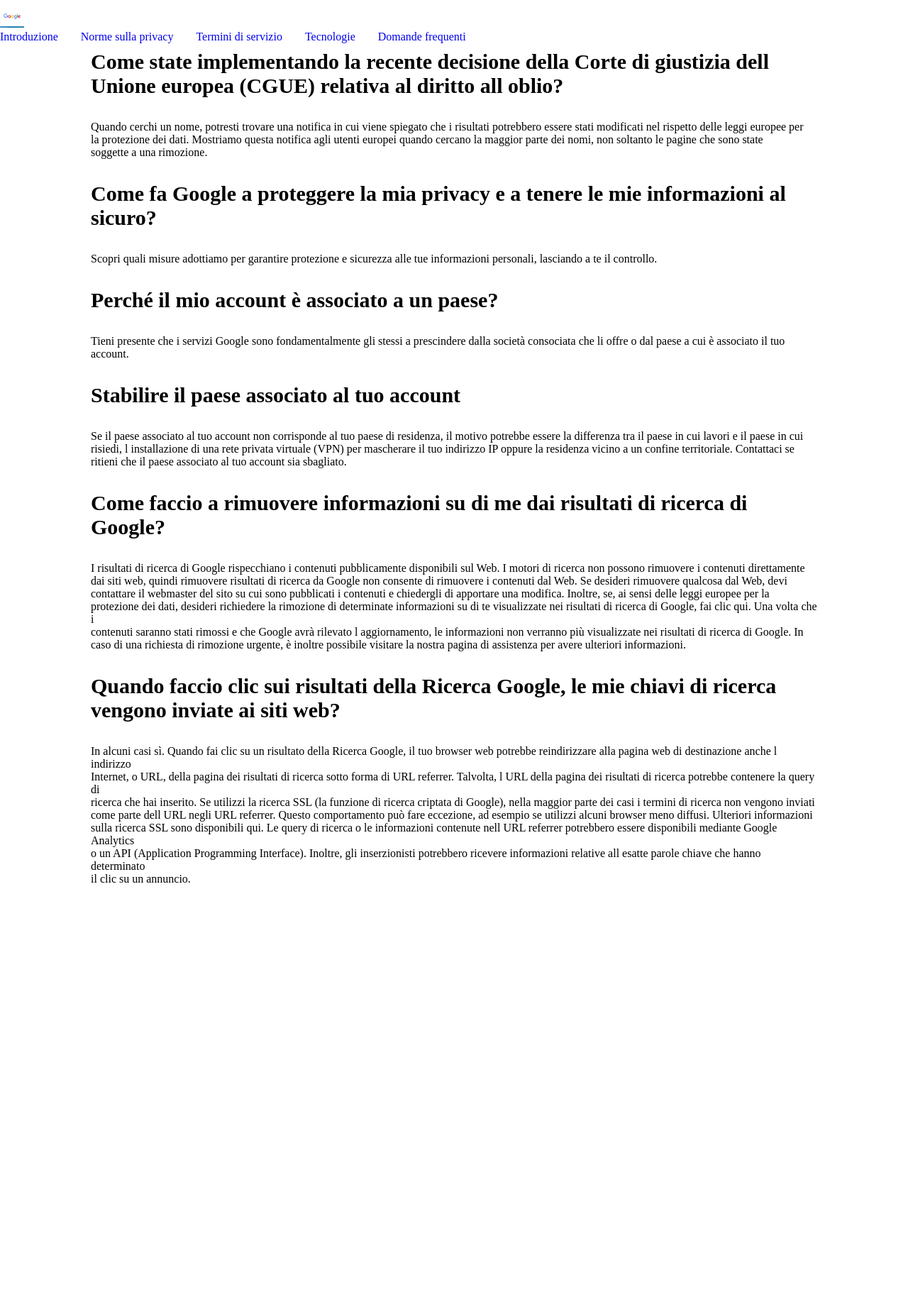
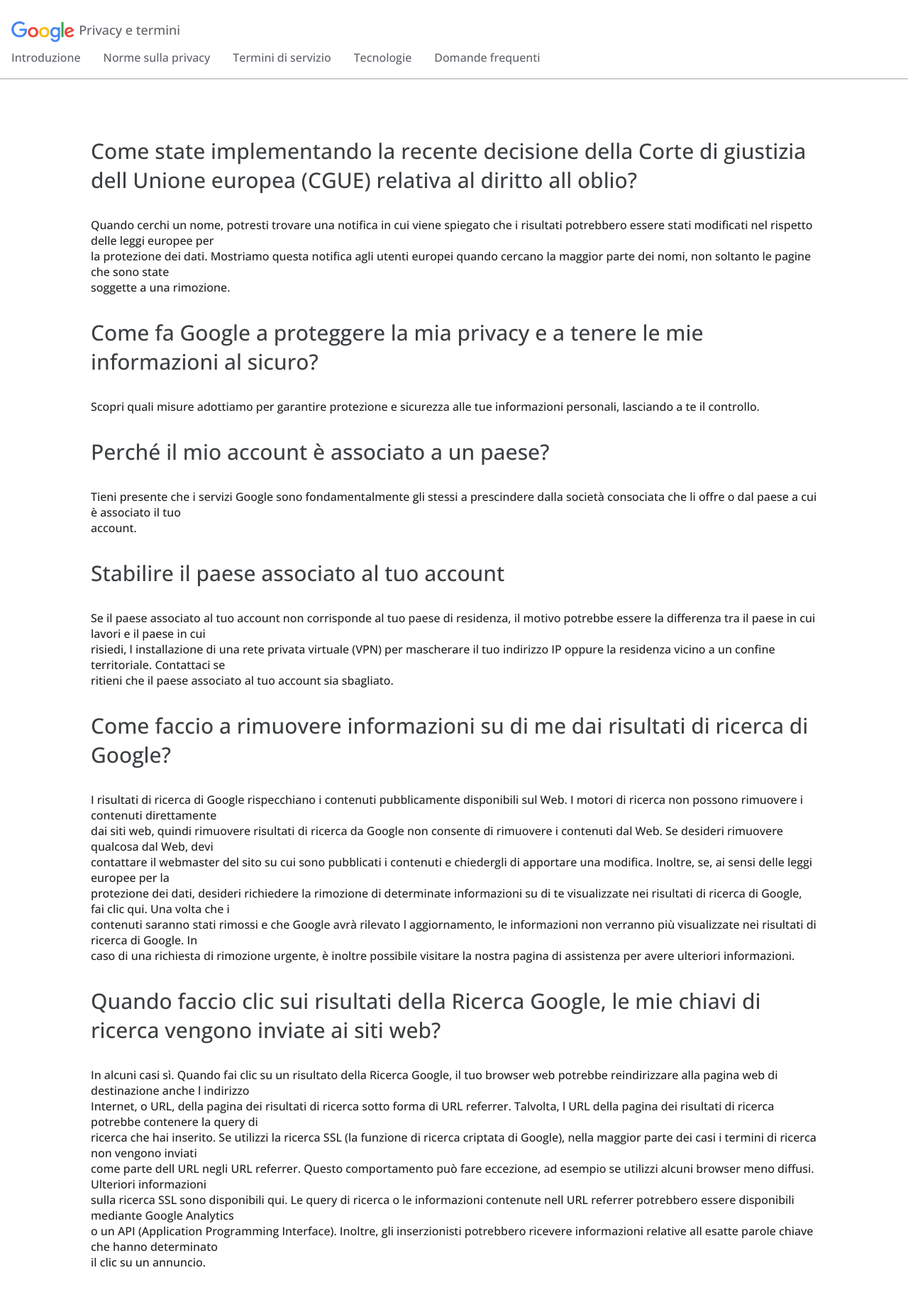
Before and after one commit to Sansone11/php-google-faq, a PHP site: page / in a window 1280 px wide. Shown: the whole page at 71% size. Before the commit the page ends 1244 px from the top, so only its background shows below. Run offline with PHP 8.4, Linux system fonts and the light colour scheme.

Commit message:
google-edit

```diff
--- a/index.php
+++ b/index.php
@@ -6,6 +6,7 @@
     <meta http-equiv="X-UA-Compatible" content="IE=edge">
     <meta name="viewport" content="width=device-width, initial-scale=1.0">
     <link rel="stylesheet" href="./style.css">
+    <link href="https://fonts.googleapis.com/css2?family=Open+Sans:ital,wght@0,500;1,400&display=swap" rel="stylesheet">
     <title>Google Faq</title>
 </head>
 
@@ -13,7 +14,11 @@
     <header class="nav_container">
         <nav class="nav_bar">
             <div class="logo">
-                <img src="./logobis.jpg" alt="">
+                <img src="./google.png" alt="">
+                <div>
+                    <h1>Privacy e termini</h1>
+                </div>
+
             </div>
             <div class="menu">
                 <ul>
@@ -40,24 +45,17 @@
 
                     foreach ($links as $value) {
                         $option = $value['link'];
-                    ?><?php
-                            ?> <li class="option"><?php
-                                                ?>
+                    ?>
+                             <li class="option">
+
                         <?php
                         echo $option;
                         ?>
                     </li>
                     <?php
-                    ?><?php
 
                     };
-                        ?><?php
                         ?>
-                    <!-- <li><a href="#">Introduzione</a></li>
-                <li><a href="#">Norme sulla privacy</a></li>
-                <li><a href="#">Termini di servizio</a></li>
-                <li><a href="#">Tecnologie</a></li>
-                <li><a href="#">Domande frequenti </a></li> -->
                 </ul>
             </div>
         </nav>
@@ -111,18 +109,18 @@
             ?><li class="title">
 
                     <?php
-                    echo $title;
-                    ?></li><?php
-                        ?><li class="parag">
+                        echo $title;
+                    ?>
+                </li>
+                    <li class="parag">
 
                     <?php
-                    echo $post;
-                    ?></li><?php
+                        echo $post;
+                    ?>
+                </li><?php
 
                     };
-                        ?><?php
-                ?>
-
+                        ?>
         </div>
     </main>
 </body>
--- a/style.css
+++ b/style.css
@@ -2,11 +2,16 @@
     margin: 0;
     padding: 0;
     box-sizing: border-box;
+    font-family: 'Open Sans', sans-serif;
 }
 
 ul,li,a{
     text-decoration: none;
     list-style: none;
+}
+body{
+    margin:0 auto;
+    padding:30px 0px ;
 }
 
 .container{
@@ -25,8 +30,8 @@ ul,li,a{
 
 .title{
     font-size: 30px;
-    color: black;
-    font-weight: bold;
+    color: #3C4043;
+    font-weight: 500;
     margin-bottom: 2rem;
     width: 80%;
 }
@@ -34,20 +39,55 @@ ul,li,a{
 .parag{
     margin-bottom: 2rem;
     width: 80%;
+    color: #212121;
+    font-size: 16px;
 }
 .logo>img{
     height: 30px;
 }
 
+.logo{
+    display: flex;
+    gap: 0.4rem;
+    margin-bottom: 10px;
+}
+
 .nav_container{
-    height: 70px;
     display: flex;
     flex-direction: row;
     align-items: center;
     justify-content: space-between;
+    border-bottom:solid 2px #CBCBCB;
+    margin-bottom: 5rem;
+
 }
+
+.nav_bar{
+    display: flex;
+    flex-direction: column;
+    justify-content: flex-start;
+    margin-left: 1rem;
+    height: 80px;
+}
+
 .menu>ul{
     display: flex;
     align-items: center;
     gap: 2rem;
 }
+a{
+    color: #5F6368;
+    padding-bottom: 0;
+    height: 30px;
+
+}
+h1{
+    color: #5F6368;
+    font-size: 18px;
+    font-weight: 100;
+}
+
+a:hover {
+    color: #3367D6;
+
+}
```
Also changed, not shown: google.png (added), logobis.jpg (deleted).
